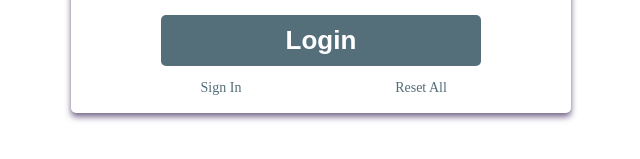
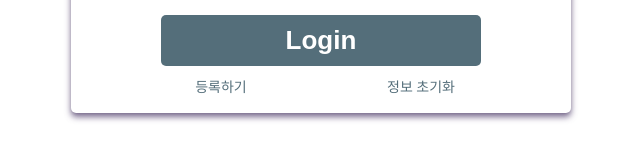
Before and after one commit to sangwoong03/Daily-Planner, a website with bundled scripts: page index.html in a window 1280 px wide. Shown: the part 487-646 px from the top of the page, 319-959 px from the left. Built offline with nearby package versions, Linux system fonts and the light colour scheme.

Commit message:
Main html file (Login Structure)

```diff
--- a/index.html
+++ b/index.html
@@ -12,7 +12,7 @@
   <link rel="stylesheet" href="style.css">
   <link rel="stylesheet" media="(max-width: 480px)" href="style-mobile.css">
 
-  <!-- later, change this icon link  -->
+  <!-- do not use any icon  -->
   <link rel="shortcut icon" href="#" type="image/x-icon">
   <link rel="icon" href="#" type="image/x-icon">
   <link rel="apple-touch-icon-precomposed" href="#">
@@ -43,10 +43,10 @@
         <div class="additional-function">
           <ul>
             <li>
-              <span class="sign-in"> Sign In </span>
+              <span class="sign-in"> 등록하기 </span>
             </li>
             <li>
-              <span class="reset"> Reset All </span>
+              <span class="reset"> 정보 초기화 </span>
             </li>
           </ul>
         </div>
@@ -55,7 +55,7 @@
   </div>
   <div class="sign-in-wrap display">
     <div class="sign-in-modal">
-      <h2 class="modal-title"> Sign In </h2>
+      <h2 class="modal-title"> Sign Up </h2>
       <form class="sign-form" action="#">
         <div class="sign-in-id">
           <label for="sign-id" class="sign"> 아이디 </label>
```
